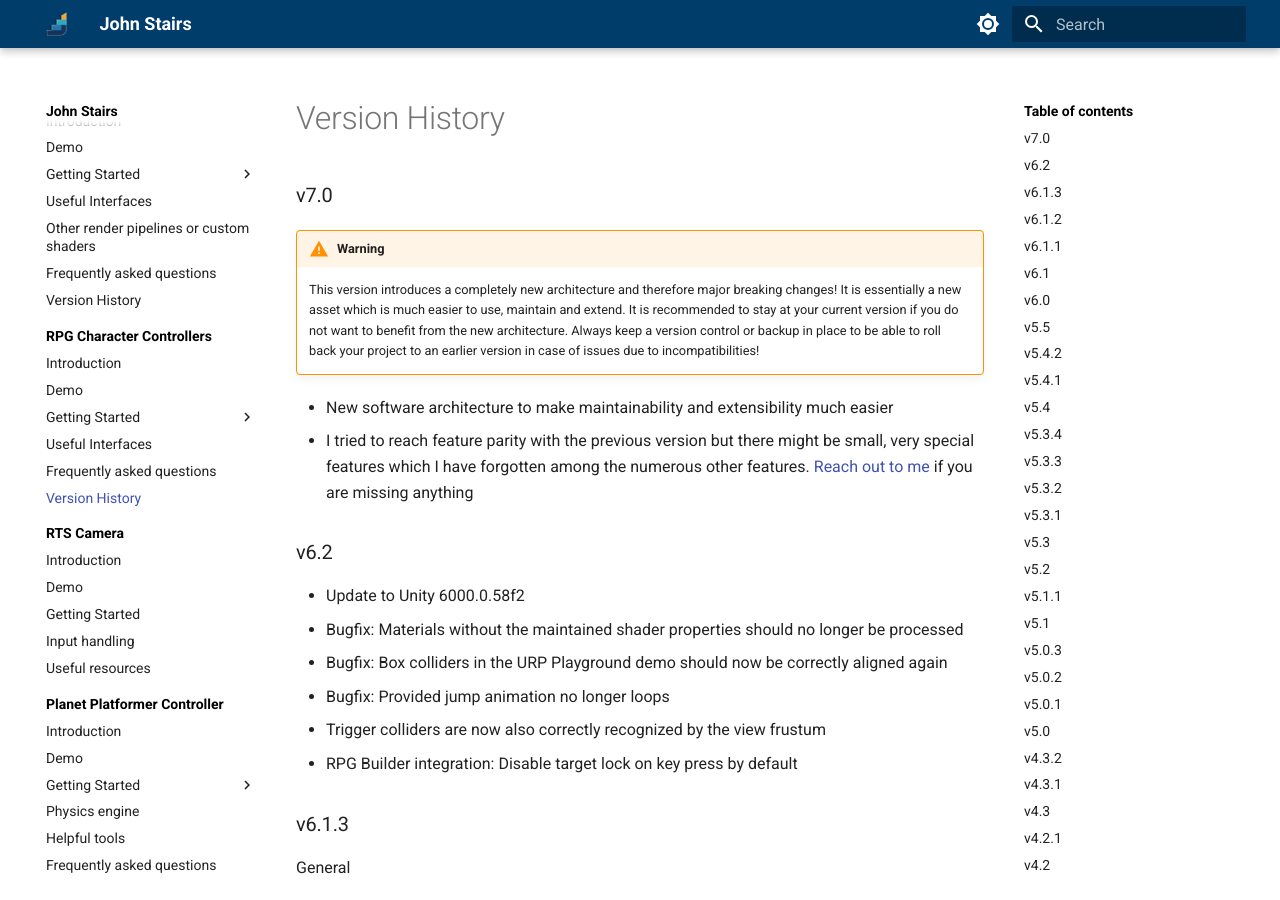
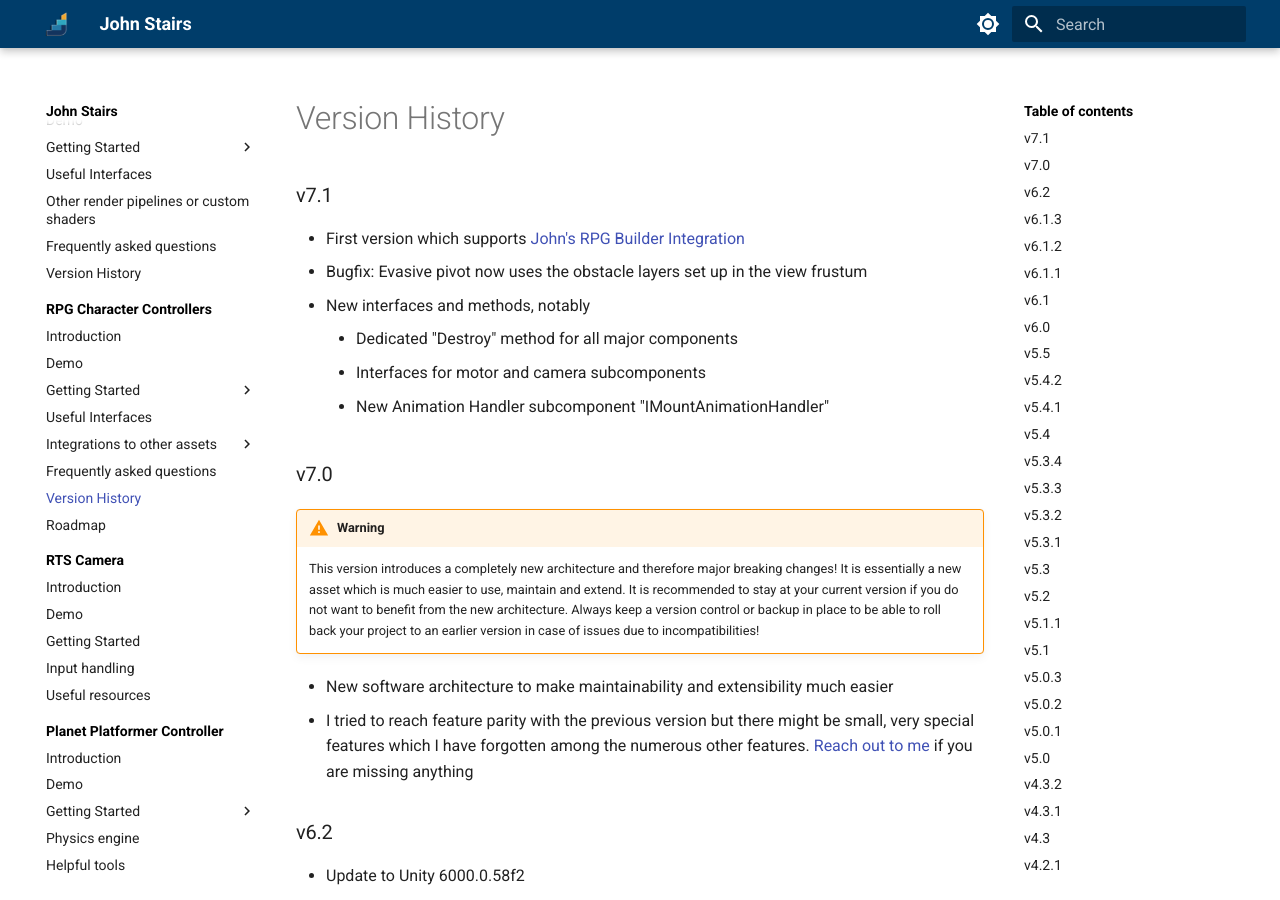
Before and after one commit to john-stairs/documentation, an MkDocs documentation site: the page built from docs/rpg-character-controllers/version-history.md, in a window 1280 px wide and 900 px high. Built offline with MkDocs 1.6.1 and Material for MkDocs 9.7.7, drawn with Linux system fonts in a browser that asks for light colours.

Commit message:
Moves roadmap and updates RPG Builder integration topic

```diff
--- a/docs/rpg-character-controllers/version-history.md
+++ b/docs/rpg-character-controllers/version-history.md
@@ -1,4 +1,13 @@
 # Version History
+
+### v7.1
+
+- First version which supports [John's RPG Builder Integration](https://johnstairs.com)
+- Bugfix: Evasive pivot now uses the obstacle layers set up in the view frustum
+- New interfaces and methods, notably
+    - Dedicated "Destroy" method for all major components
+    - Interfaces for motor and camera subcomponents
+    - New Animation Handler subcomponent "IMountAnimationHandler"
 
 ### v7.0
 
--- a/mkdocs.yml
+++ b/mkdocs.yml
@@ -59,11 +59,13 @@
         - rpg-character-controllers/getting-started/project-setup.md
         - rpg-character-controllers/getting-started/demo-setup.md
         - rpg-character-controllers/getting-started/scene-from-scratch.md
-        #- rpg-character-controllers/getting-started/integrations.md
         - rpg-character-controllers/getting-started/videos.md
       - rpg-character-controllers/useful-interfaces.md
+      - Integrations to other assets:
+        - rpg-character-controllers/integrations/rpg-builder.md
       - rpg-character-controllers/faq.md
       - rpg-character-controllers/version-history.md
+      - rpg-character-controllers/roadmap.md
   - RTS Camera:
       - rts-camera/introduction.md
       - rts-camera/demo.md
@@ -82,7 +84,6 @@
       - planet-platformer-controller/version-history.md
   - feature-matrix.md
   - faq.md
-  - roadmap.md
   - contact.md
 plugins:
   - search
```
Also changed, not shown: docs/roadmap.md (deleted, +0 -11 lines), docs/rpg-character-controllers/getting-started/integrations.md (deleted, +0 -11 lines), docs/rpg-character-controllers/getting-started/videos.md (+0 -8 lines), docs/rpg-character-controllers/integrations/rpg-builder.md (added, +34 -0 lines), docs/rpg-character-controllers/roadmap.md (added, +12 -0 lines).
